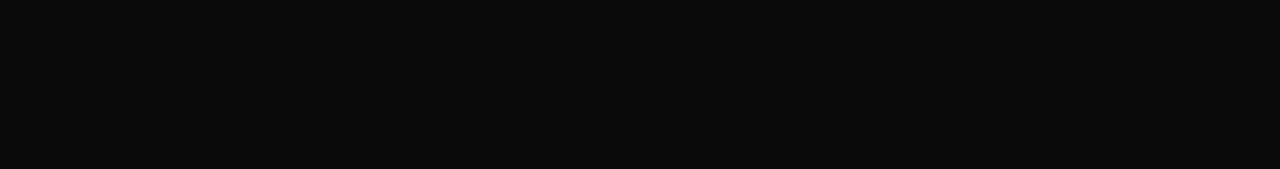
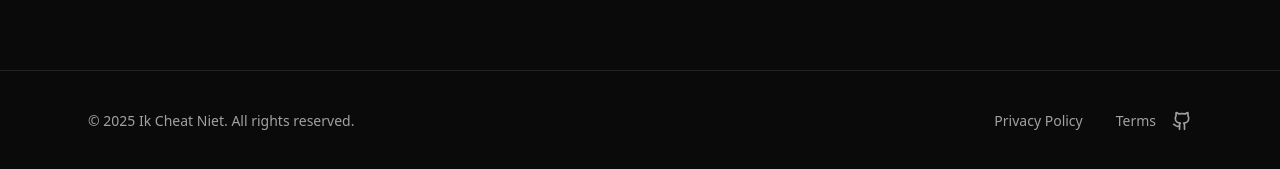
Before and after one commit to SnepCnep/ikcheatniet, a Next.js app: page / in a window 1280 px wide. Shown: the part 143-312 px from the top of the page. Built offline with nearby package versions, Linux system fonts and the light colour scheme; no server answers.

Commit message:
feat: add Footer component and Separator UI component; remove old PolicyPage and update layout

```diff
--- a/package.json
+++ b/package.json
@@ -13,6 +13,7 @@
     "@prisma/client": "6.14.0",
     "@radix-ui/react-avatar": "1.1.10",
     "@radix-ui/react-dropdown-menu": "2.1.16",
+    "@radix-ui/react-separator": "1.1.7",
     "@radix-ui/react-slot": "1.2.3",
     "@vercel/analytics": "1.5.0",
     "class-variance-authority": "0.7.1",
--- a/src/app/layout.tsx
+++ b/src/app/layout.tsx
@@ -3,6 +3,7 @@ import "./globals.css";
 
 import { cn } from "@/lib/utils";
 import { Navbar } from "@/components/navbar";
+import { Footer } from "@/components/footer";
 import { SessionProvider } from "next-auth/react";
 import { Analytics } from '@vercel/analytics/next';
 import { ThemeProvider } from "@/components/theme-provider"
@@ -33,6 +34,7 @@ export default function RootLayout({
           disableTransitionOnChange
         >
           <main className="mx-auto max-w-6xl px-6 py-10">{children}</main>
+          <Footer />
         </ThemeProvider>
       </body>
     </html>
--- /dev/null
+++ b/src/components/footer.tsx
@@ -0,0 +1,45 @@
+// components/footer.tsx
+import { Separator } from "@/components/ui/separator"
+import { Github } from "lucide-react"
+import Link from "next/link"
+
+export function Footer() {
+  return (
+    <footer className="mt-16 border-t">
+      <div className="mx-auto max-w-6xl px-6 py-10">
+        <div className="flex flex-col md:flex-row items-center justify-between gap-6">
+          {/* Left side */}
+          <div className="text-sm text-muted-foreground">
+            © {new Date().getFullYear()} Ik Cheat Niet. All rights reserved.
+          </div>
+
+          {/* Right side (links / socials) */}
+          <div className="flex items-center gap-4">
+            <Link
+              href="/privacy"
+              className="text-sm text-muted-foreground hover:text-primary transition-colors"
+            >
+              Privacy Policy
+            </Link>
+            <Separator orientation="vertical" className="h-4" />
+            <Link
+              href="/terms"
+              className="text-sm text-muted-foreground hover:text-primary transition-colors"
+            >
+              Terms
+            </Link>
+
+            {/* Social icons */}
+            <Link
+              href="https://github.com/SnepCnep/ikcheatniet"
+              target="_blank"
+              className="text-muted-foreground hover:text-primary"
+            >
+              <Github className="h-5 w-5" />
+            </Link>
+          </div>
+        </div>
+      </div>
+    </footer>
+  )
+}
--- /dev/null
+++ b/src/components/ui/separator.tsx
@@ -0,0 +1,28 @@
+"use client"
+
+import * as React from "react"
+import * as SeparatorPrimitive from "@radix-ui/react-separator"
+
+import { cn } from "@/lib/utils"
+
+function Separator({
+  className,
+  orientation = "horizontal",
+  decorative = true,
+  ...props
+}: React.ComponentProps<typeof SeparatorPrimitive.Root>) {
+  return (
+    <SeparatorPrimitive.Root
+      data-slot="separator"
+      decorative={decorative}
+      orientation={orientation}
+      className={cn(
+        "bg-neutral-200 shrink-0 data-[orientation=horizontal]:h-px data-[orientation=horizontal]:w-full data-[orientation=vertical]:h-full data-[orientation=vertical]:w-px dark:bg-neutral-800",
+        className
+      )}
+      {...props}
+    />
+  )
+}
+
+export { Separator }
```
Also changed, not shown: src/app/(legal)/privacy/page.tsx (renamed from src/app/(legal)/Policy/page.tsx), 1 other file (tests, documents, lock files or other folders).
